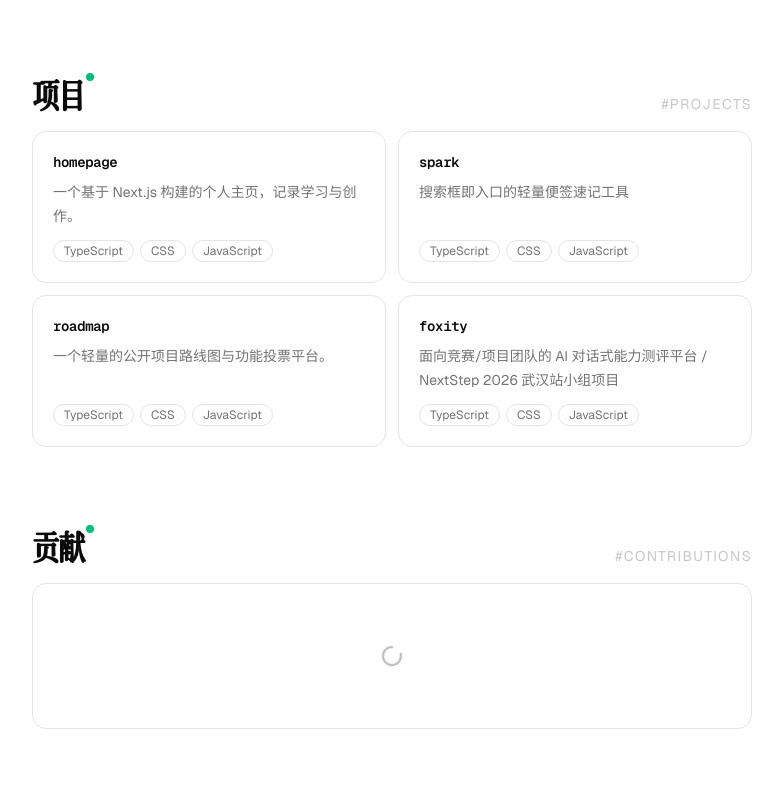
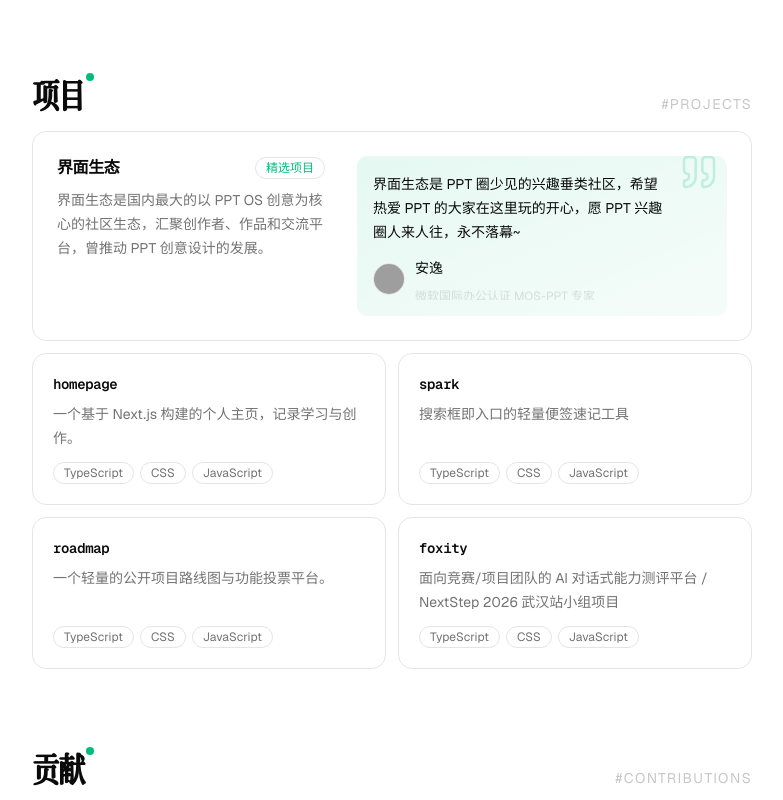
Before and after one commit to HanHanWeb/homepage, a Next.js app: page / in a window 1280 px wide. Shown: the part 1300-2100 px from the top of the page, without its empty margins (248-1031 px from the left). Built offline with nearby package versions, Linux system fonts and the light colour scheme; grey boxes are pictures that could not be loaded.

Commit message:
feat: 项目区新增界面生态精选卡片与推荐语轮播

```diff
--- a/src/components/projects.tsx
+++ b/src/components/projects.tsx
@@ -1,13 +1,26 @@
 "use client";
 
-import { ArrowUpRight } from "lucide-react";
+import { ArrowUpRight, Quote } from "lucide-react";
+import { useEffect, useState } from "react";
 
 import { useLanguage } from "@/components/language-provider";
 import { Reveal } from "@/components/reveal";
-import { PROJECTS } from "@/lib/projects";
+import { FEATURED_PROJECT, PROJECTS } from "@/lib/projects";
 
 export function Projects() {
   const { t, locale } = useLanguage();
+  const featured = FEATURED_PROJECT;
+  const titles = (locale === "en" ? featured.quote.titleEn : featured.quote.titleZh)
+    .split("·")
+    .map((title) => title.trim());
+
+  const [titleIndex, setTitleIndex] = useState(0);
+  useEffect(() => {
+    const timer = setInterval(() => {
+      setTitleIndex((index) => (index + 1) % titles.length);
+    }, 3000);
+    return () => clearInterval(timer);
+  }, [titles.length]);
   return (
     <section id="projects" className="scroll-mt-6 py-10">
       <Reveal delay="2.35s" direction="down">
@@ -20,7 +33,56 @@ export function Projects() {
         </div>
       </Reveal>
 
-      <div className="mt-4 grid gap-3 sm:grid-cols-2">
+      <Reveal delay="2.45s" direction="down">
+        <article className="mt-4 rounded-xl border bg-card p-5 sm:p-6">
+          <div className="sm:flex sm:gap-8">
+            <header className="sm:w-2/5 sm:shrink-0">
+              <div className="flex items-center justify-between gap-2">
+                <h3 className="font-mono text-base font-semibold tracking-tight">{featured.name}</h3>
+                <span className="rounded-full border px-2.5 py-0.5 text-xs text-[#00bc7d]">
+                  {t.projects.featured}
+                </span>
+              </div>
+              <p className="mt-2 text-sm leading-6 text-muted-foreground">
+                {locale === "en" ? featured.descEn : featured.descZh}
+              </p>
+            </header>
+            <figure className="relative mt-5 overflow-hidden rounded-lg bg-linear-to-br from-[#00bc7d]/10 to-[#00bc7d]/[0.04] p-4 sm:mt-0 sm:flex-1">
+              <Quote
+                className="absolute -top-1 right-2 size-10 text-[#00bc7d]/20"
+                strokeWidth={1.5}
+                aria-hidden
+              />
+              <blockquote className="relative pr-10 text-sm leading-6">
+                {locale === "en" ? featured.quote.textEn : featured.quote.textZh}
+              </blockquote>
+              <figcaption className="relative mt-3.5 flex items-center gap-2.5">
+                <img
+                  src={featured.quote.avatar}
+                  alt={featured.quote.author}
+                  loading="lazy"
+                  className="size-8 shrink-0 rounded-full border object-cover"
+                />
+                <p className="min-w-0 text-xs text-muted-foreground">
+                  <span className="block text-sm font-medium leading-5 text-foreground">
+                    {featured.quote.author}
+                  </span>
+                  <span className="mt-0.5 block h-5 overflow-hidden leading-5">
+                    <span
+                      key={titleIndex}
+                      className="block truncate animate-in fade-in slide-in-from-bottom-2 duration-500"
+                    >
+                      {titles[titleIndex]}
+                    </span>
+                  </span>
+                </p>
+              </figcaption>
+            </figure>
+          </div>
+        </article>
+      </Reveal>
+
+      <div className="mt-3 grid gap-3 sm:grid-cols-2">
         {PROJECTS.map((project, i) => (
           <Reveal key={project.name} delay={`${2.5 + i * 0.08}s`} direction="down">
             <a
--- a/src/lib/i18n.ts
+++ b/src/lib/i18n.ts
@@ -38,6 +38,7 @@ export const dictionaries = {
     },
     projects: {
       title: "项目",
+      featured: "精选项目",
     },
     contributions: {
       title: "贡献",
@@ -90,6 +91,7 @@ export const dictionaries = {
     },
     projects: {
       title: "Projects",
+      featured: "Featured",
     },
     contributions: {
       title: "Contributions",
--- a/src/lib/projects.ts
+++ b/src/lib/projects.ts
@@ -43,3 +43,32 @@ export const PROJECTS: Project[] = [
     stack: ["TypeScript", "CSS", "JavaScript"],
   },
 ];
+
+/** 精选项目：非 GitHub 仓库的社区项目，静态维护 */
+export type FeaturedProject = {
+  name: string;
+  descZh: string;
+  descEn: string;
+  quote: {
+    textZh: string;
+    textEn: string;
+    author: string;
+    titleZh: string;
+    titleEn: string;
+    avatar: string;
+  };
+};
+
+export const FEATURED_PROJECT: FeaturedProject = {
+  name: "界面生态",
+  descZh: "界面生态是国内最大的以 PPT OS 创意为核心的社区生态，汇聚创作者、作品和交流平台，曾推动 PPT 创意设计的发展。",
+  descEn: "Jiemian Ecosystem is China's largest community ecosystem centered on PPT OS creativity, bringing together creators, works and conversations, and has helped drive creative PPT design forward.",
+  quote: {
+    textZh: "界面生态是 PPT 圈少见的兴趣垂类社区，希望热爱 PPT 的大家在这里玩的开心，愿 PPT 兴趣圈人来人往，永不落幕~",
+    textEn: "Jiemian Ecosystem is a rare passion-driven community in the PPT circle. May everyone who loves PPT have a great time here — may people come and go, and the show never end~",
+    author: "安逸",
+    titleZh: "「安逸PPT」账号主理人 · 金山最具价值专家（KVP） · 微软国际办公认证 MOS-PPT 专家 · 51PPT模板网大设计师",
+    titleEn: "Founder of 安逸PPT · Kingsoft Most Valuable Professional (KVP) · Microsoft Office Specialist (MOS-PPT) · Distinguished Designer at 51PPT",
+    avatar: "https://q1.qlogo.cn/g?b=qq&nk=1559655822&s=640",
+  },
+};
```
